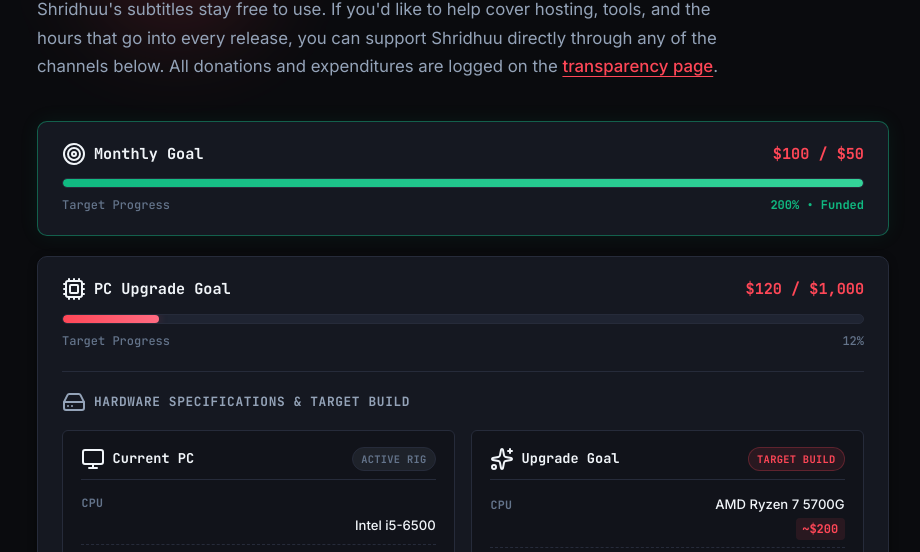
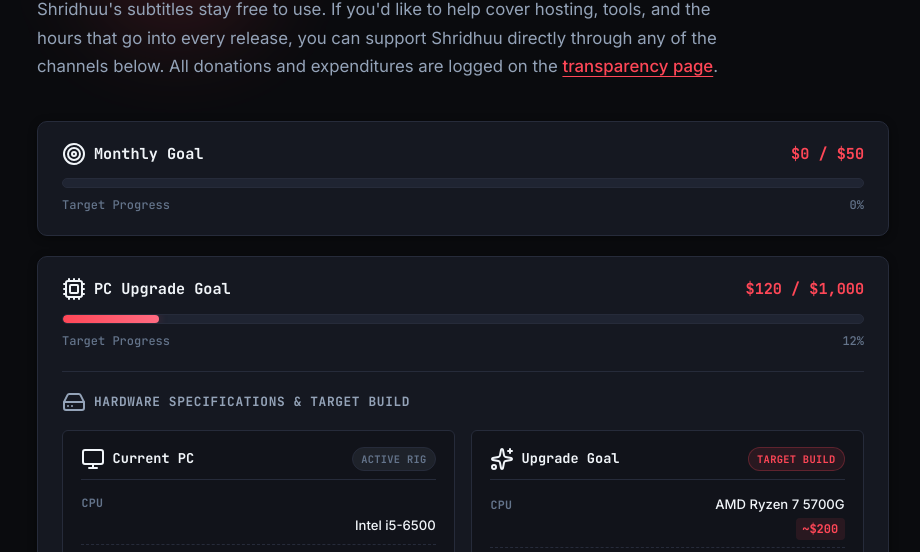
Before and after one commit to shridhuu/Donations, a plain HTML site: page index.html in a window 1280 px wide. Shown: the part 212-764 px from the top of the page, without its empty margins (177-1097 px from the left). Drawn offline with nearby package versions, Linux system fonts and the light colour scheme.

Commit message:
chore: reset monthly goal to $0/$50 for November

```diff
--- a/index.html
+++ b/index.html
@@ -69,20 +69,20 @@
       </section>
 
       <!-- Monthly Goal Progress Card -->
-      <div class="progress-card" id="progressCard" data-current="100" data-target="50">
+      <div class="progress-card" id="progressCard" data-current="0" data-target="50">
         <div class="progress-header">
           <div class="progress-title-box">
             <i data-lucide="target"></i>
             <span>Monthly Goal</span>
           </div>
-          <span class="progress-amount">$100 / $50</span>
+          <span class="progress-amount">$0 / $50</span>
         </div>
         <div class="progress-track">
           <div class="progress-fill"></div>
         </div>
         <div class="progress-footer">
           <span>Target Progress</span>
-          <span class="progress-percent">200%</span>
+          <span class="progress-percent">0%</span>
         </div>
       </div>
 
```
